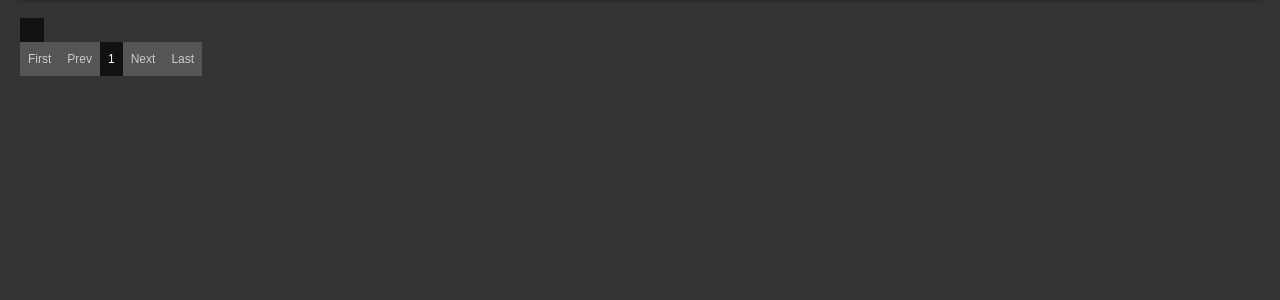
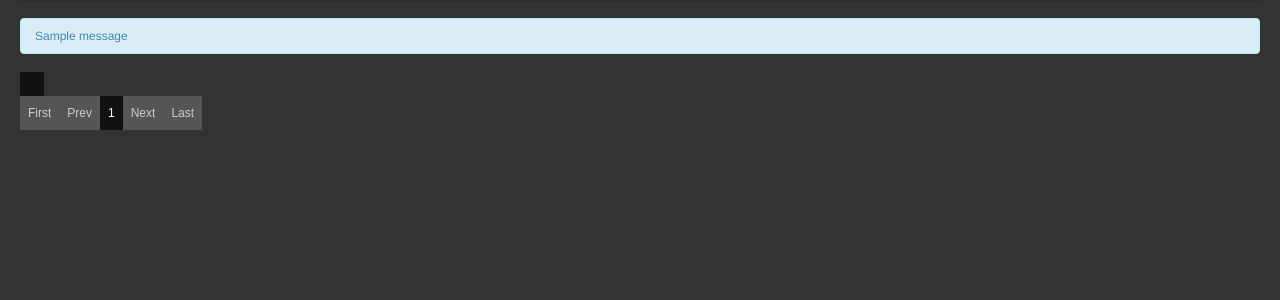
Before and after one commit to bigjust/comic-viewer, a Flask app: template templates/comic.html in a window 1280 px wide. Shown: the part 60-360 px from the top of the page. Run offline with Flask 2, Linux system fonts and the light colour scheme; the template is opened without the code that fills it: most values are stand-ins (such as "Sample title", 1, 10 or a date in 2020); one stand-in notice (Sample message) is shown; parts of the project's set-up code (start-up, migrations or seed data) failed here and were passed over; some libraries are stand-ins or nearby versions; grey boxes are pictures that could not be loaded.

Commit message:
use bootstraps alerting instead of humane.js

```diff
--- a/templates/base.html
+++ b/templates/base.html
@@ -7,7 +7,6 @@
 <link href="/static/css/bootstrap.min.css" rel="stylesheet" type="text/css" />
 <link href="/static/css/bootstrap-responsive.min.css" rel="stylesheet" type="text/css" />
 <script src="/static/js/jquery-1.7.2.min.js"></script>
-<script src="/static/js/humane.min.js"></script>
 <script src="/static/js/jquery.dataTables.min.js"></script>
 <script src="/static/js/bootstrap.min.js"></script>
 {% endblock %}
@@ -16,15 +15,17 @@
 
 {% include 'navbar.html' %}
 
-{% block body %}
+{% block messages %}
 
 {% for message in get_flashed_messages() %}
-    <script>
-        humane.log("{{ message }}");
-    </script>
-    <div class="flash">{{ message }}</div>
+  <div class="alert alert-info">
+    {{ message }}
+  </div>
 {% endfor %}
 
 {% endblock %}
+
+{% block body %}
+{% endblock %}
 </body>
 </html>
```
